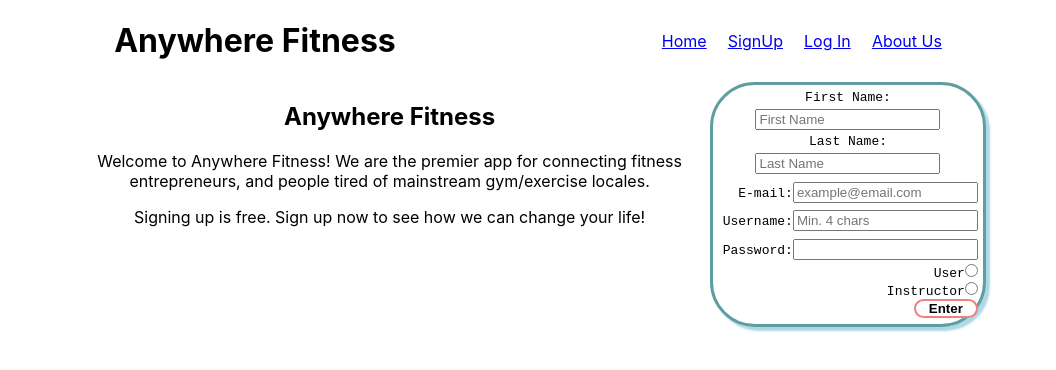
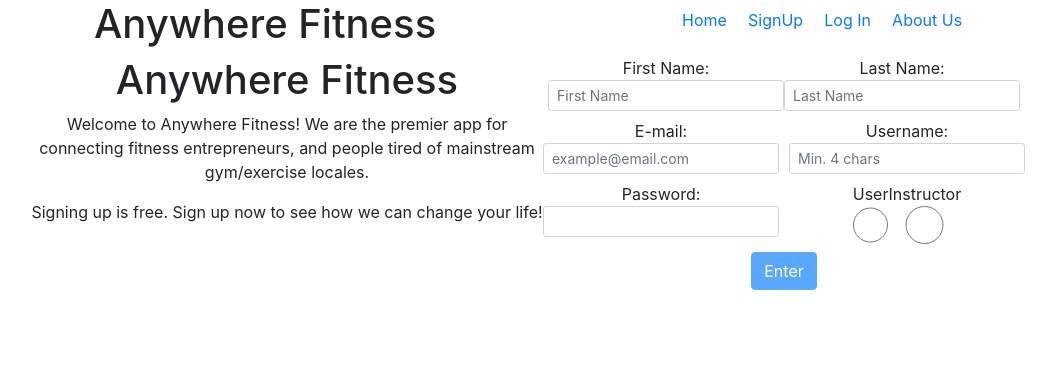
Before and after one commit to jenkrame21/front-end-1, a React (Create React App) app in the folder anywhere-fitness-tt39/: page /signup in a window 1280 px wide. Shown: the top 370 px of the page, without its empty margins (112-1168 px from the left). Built offline with nearby package versions, Linux system fonts and the light colour scheme.

Commit message:
Switching to bootstrap styles

```diff
--- a/anywhere-fitness-tt39/src/components/Home.js
+++ b/anywhere-fitness-tt39/src/components/Home.js
@@ -11,7 +11,7 @@ const HomeDiv = styled.div `
   justify-content: center;
 
   section {
-    width: 50%;
+    width: 40%;
   }
 `
 
--- a/anywhere-fitness-tt39/src/components/SignUpForm.js
+++ b/anywhere-fitness-tt39/src/components/SignUpForm.js
@@ -1,64 +1,65 @@
-import React, { useEffect, useState } from 'react';
-import * as yup from 'yup';
-import styled from 'styled-components';
-import schema from '../validation/signUpFormSchema';
-import { connect } from 'react-redux';
-import { postSignup } from '../actions/index';
+import React, { useEffect, useState } from 'react'
+import * as yup from 'yup'
+import styled from 'styled-components'
+import schema from '../validation/signUpFormSchema'
+import { connect } from 'react-redux'
+import { postSignup } from '../actions/index'
+import { Form, Button, Col } from 'react-bootstrap'
 
-const StyledDiv = styled.div`
-  box-sizing: border-box;
-  display: flex;
-  flex-flow: column nowrap;
-  align-items: center;
-  font-family: monospace;
-`
+// const StyledDiv = styled.div`
+//   box-sizing: border-box;
+//   display: flex;
+//   flex-flow: column nowrap;
+//   align-items: center;
+//   font-family: monospace;
+// `
 
-const StyledErr = styled.div`
-  display: flex;
-  flex-flow: column nowrap;
-  color: red;
-  font-family: monospace;
-  font-size: 0.8rem;
-`
+// const StyledErr = styled.div`
+//   display: flex;
+//   flex-flow: column nowrap;
+//   color: red;
+//   font-family: monospace;
+//   font-size: 0.8rem;
+// `
 
-const StyledForm = styled.form`
-  display: flex;
-  flex-flow: column nowrap;
-  align-items: flex-end;
-  border: 3px solid cadetblue;
-  box-shadow: 4px 4px 2px lightblue;
-  border-radius: 45px;
-  padding: 2%;
-  input {
-    margin: 1.5% 0 1.5%;
-    &::selection{
-    color:deepskyblue;
-  }
-  }
-  label{
-    &::selection{
-    color:deepskyblue;
-  }
-  }
+// const StyledForm = styled.form`
+//   display: flex;
+//   flex-flow: column nowrap;
+//   align-items: flex-end;
+//   border: 3px solid cadetblue;
+//   box-shadow: 4px 4px 2px lightblue;
+//   border-radius: 45px;
+//   padding: 2%;
+//   input {
+//     margin: 1.5% 0 1.5%;
+//     &::selection{
+//     color:deepskyblue;
+//   }
+//   }
+//   label{
+//     &::selection{
+//     color:deepskyblue;
+//   }
+//   }
 
-`
+// `
 
-const StyledBtn = styled.button`
-  padding: 0 5% 0;
-  background-color: white;
-  color: black;
-  border: 2px solid lightcoral;
-  border-radius: 10px;
-  font-weight: bold;
-  transition: 0.4s all ease-in-out;
-  &:hover {
-    color: whitesmoke;
-    background-color: lightcoral;
-  }
-  &::selection{
-    color:deepskyblue;
-  }
-`
+// const StyledBtn = styled.button`
+//   padding: 0 5% 0;
+//   background-color: white;
+//   color: black;
+//   border: 2px solid lightcoral;
+//   border-radius: 10px;
+//   font-weight: bold;
+//   transition: 0.4s all ease-in-out;
+//   &:hover {
+//     color: whitesmoke;
+//     background-color: lightcoral;
+//   }
+//   &::selection{
+//     color:deepskyblue;
+//   }
+// `
 
 const initialValues = {
   first_name: '',
@@ -84,13 +85,13 @@ function SignUpForm(props) {
   const [buttonDisabled, setButtonDisabled] = useState(true)
 
   useEffect(() => {
-    if (props.role === 'client'){
+    if (props.role === 'client') {
       props.push('/user')
-    } else if (props.role === 'instructor'){
+    } else if (props.role === 'instructor') {
       props.push('/instructor')
     }
-  // eslint-disable-next-line react-hooks/exhaustive-deps
-  },[props.role])
+    // eslint-disable-next-line react-hooks/exhaustive-deps
+  }, [props.role])
 
   const validate = (inputName, inputValue) => {
     yup
@@ -115,8 +116,8 @@ function SignUpForm(props) {
   }
 
   const postNewUser = (newUser) => {
-    props.postSignup(newUser);
-    setFormValues(initialValues);
+    props.postSignup(newUser)
+    setFormValues(initialValues)
   }
 
   const onSubmit = (evt) => {
@@ -139,90 +140,116 @@ function SignUpForm(props) {
   }, [formValues])
 
   return (
-    <StyledDiv>
-      <StyledErr>
+    <Form onSubmit={onSubmit}>
+      <Form.Group>
+        <Form.Row>
+          <Col>
+            <Form.Label htmlFor="first_name">
+              First Name:
+              <Form.Control
+                type="text"
+                name="first_name"
+                value={formValues.first_name}
+                onChange={onChange}
+                placeholder="First Name"
+                size="sm"
+              />
+            </Form.Label>
+            <Form.Label htmlFor="last_name">
+              Last Name:
+              <Form.Control
+                type="text"
+                name="last_name"
+                value={formValues.last_name}
+                onChange={onChange}
+                placeholder="Last Name"
+                size="sm"
+              />
+            </Form.Label>
+          </Col>
+        </Form.Row>
+        <Form.Row>
+          <Col>
+            <Form.Label htmlFor="email">
+              E-mail:
+              <Form.Control
+                type="email"
+                name="email"
+                value={formValues.email}
+                onChange={onChange}
+                placeholder="example@email.com"
+                size="sm"
+              />
+            </Form.Label>
+          </Col>
+          <Col>
+            <Form.Label htmlFor="username">
+              Username:
+              <Form.Control
+                type="text"
+                name="username"
+                value={formValues.username}
+                onChange={onChange}
+                placeholder="Min. 4 chars"
+                size="sm"
+              />
+            </Form.Label>
+          </Col>
+        </Form.Row>
+        <Form.Row>
+          <Col>
+            <Form.Label htmlFor="password">
+              Password:
+              <Form.Control
+                type="password"
+                name="password"
+                value={formValues.password}
+                onChange={onChange}
+                size="sm"
+
+              />
+            </Form.Label>
+          </Col>
+          <Col>
+            <Form.Label>
+              User
+              <Form.Control
+                type="radio"
+                name="role"
+                value="client"
+                checked={formValues.role === 'client'}
+                onChange={onChange}
+              />
+            </Form.Label>
+
+            <Form.Label>
+              Instructor
+              <Form.Control
+                type="radio"
+                name="role"
+                value="instructor"
+                checked={formValues.role === 'instructor'}
+                onChange={onChange}
+              />
+            </Form.Label>
+          </Col>
+        </Form.Row>
+        <Form.Row>
+          <Col>
+            <Button disabled={buttonDisabled}>Enter</Button>
+          </Col>
+        </Form.Row>
+      </Form.Group>
+      <Form.Group>
         <div>{errors.first_name}</div>
         <div>{errors.last_name}</div>
         <div>{errors.email}</div>
         <div>{errors.username}</div>
         <div>{errors.password}</div>
         <div>{errors.role}</div>
-      </StyledErr>
-      <StyledForm onSubmit={onSubmit}>
-        <label htmlFor="first_name">
-          First Name:
-          <input
-            type="text"
-            name="first_name"
-            value={formValues.first_name}
-            onChange={onChange}
-            placeholder="First Name"
-          />
-        </label>
-        <label htmlFor="last_name">
-          Last Name:
-          <input
-            type="text"
-            name="last_name"
-            value={formValues.last_name}
-            onChange={onChange}
-            placeholder="Last Name"
-          />
-        </label>
-        <label htmlFor="email">
-          E-mail:
-          <input
-            type="email"
-            name="email"
-            value={formValues.email}
-            onChange={onChange}
-            placeholder="example@email.com"
-          />
-        </label>
-        <label htmlFor="username">
-          Username:
-          <input
-            type="text"
-            name="username"
-            value={formValues.username}
-            onChange={onChange}
-            placeholder="Min. 4 chars"
-          />
-        </label>
-        <label htmlFor="password">
-          Password:
-          <input
-            type="password"
-            name="password"
-            value={formValues.password}
-            onChange={onChange}
-          />
-        </label>
-        <label>
-          User
-          <input
-            type="radio"
-            name="role"
-            value="client"
-            checked={formValues.role === 'client'}
-            onChange={onChange}
-          />
-        </label>
-
-        <label>
-          Instructor
-          <input
-            type="radio"
-            name="role"
-            value="instructor"
-            checked={formValues.role === 'instructor'}
-            onChange={onChange}
-          />
-        </label>
-        <StyledBtn disabled={buttonDisabled}>Enter</StyledBtn>
-      </StyledForm>
-    </StyledDiv>
+      </Form.Group>
+    </Form>
   )
 }
 
-export default connect(null, { postSignup })(SignUpForm);
+export default connect(null, { postSignup })(SignUpForm)
--- a/anywhere-fitness-tt39/src/index.js
+++ b/anywhere-fitness-tt39/src/index.js
@@ -9,6 +9,7 @@ import rootReducer from './reducers/index';
 import thunk from 'redux-thunk';
 import logger from 'redux-logger';
 import { Provider } from 'react-redux';
+import 'bootstrap/dist/css/bootstrap.min.css';
 
 const store = createStore(rootReducer, applyMiddleware(thunk, logger));
 
--- a/anywhere-fitness-tt39/src/validation/signUpFormSchema.js
+++ b/anywhere-fitness-tt39/src/validation/signUpFormSchema.js
@@ -17,7 +17,7 @@ export default yup.object().shape({
     .required('Password is required.')
     .matches(
       /^(?=.*\d)(?=.*[a-z])(?=.*[A-Z])(?=.*[a-zA-Z]).{8,}$/g,
-      'Password must contain capital, lowercase, number & have a min. length of 8'
+      `Password must contain capital, lowercase, number & have a min. length of 8`
     ),
   role: yup.string().oneOf(['client', 'instructor'], 'Role is required.'),
 })
```
Also changed, not shown: 2 other files (tests, documents, lock files or other folders).
